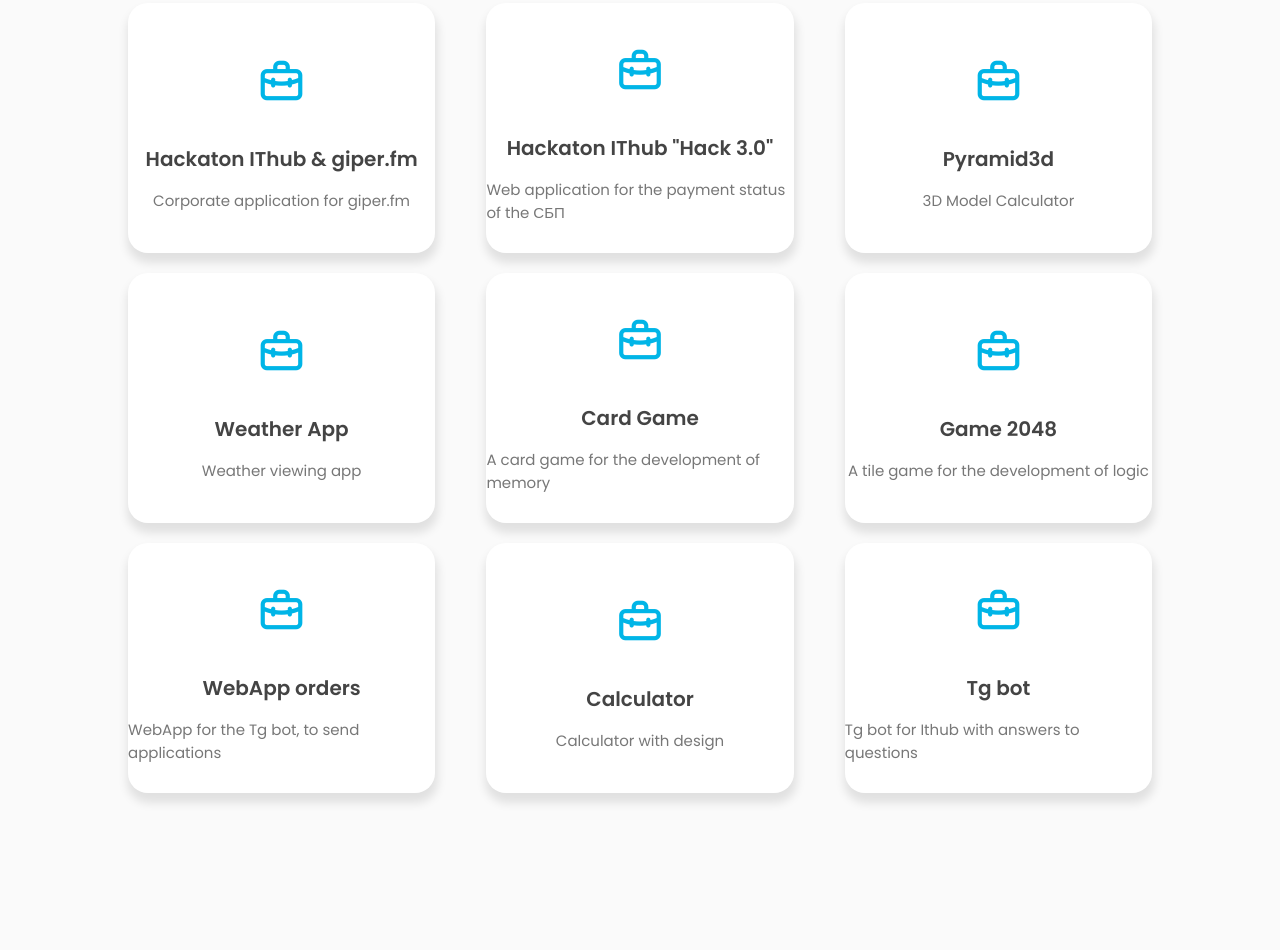
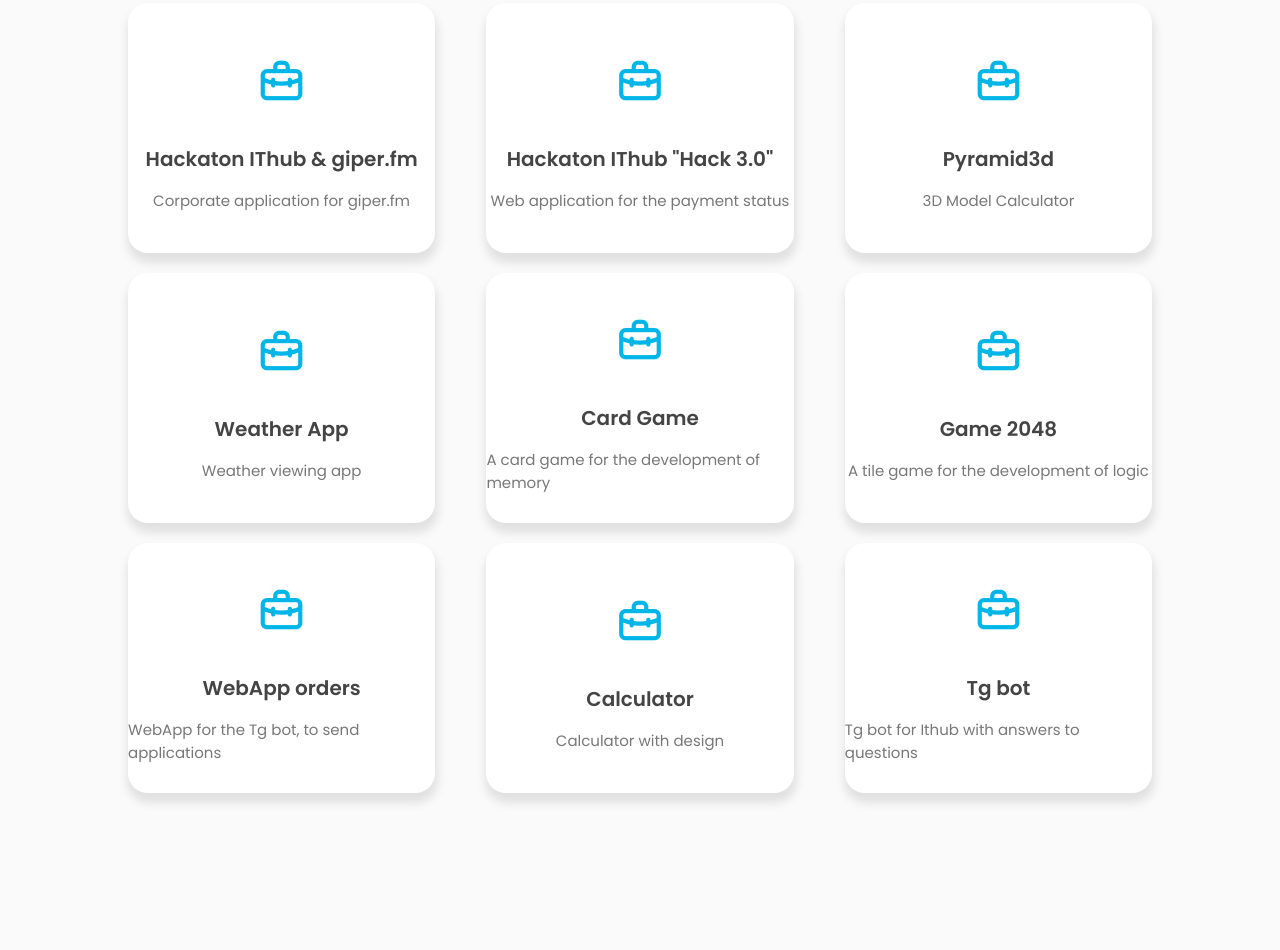
Before and after one commit to CeYn97/Portfolio, a plain HTML site: page index.html in a window 1280 px wide. Shown: the part 1534-2484 px from the top of the page. Drawn offline with nearby package versions, Linux system fonts and the light colour scheme.

Commit message:
Update2 index.html

```diff
--- a/index.html
+++ b/index.html
@@ -192,7 +192,7 @@ React, Vite, Strapi and Supabase on projects and hackathons.
               <i class="uil uil-briefcase-alt"></i>
               <h3>Hackaton IThub "Hack 3.0"</h3>
               <label class="cusor-clas" class="cusor-clas"
-                >Web application for the payment status of the СБП</label
+                >Web application for the payment status</label
               >
             </div>
             <div class="project-box card-event3">
```
